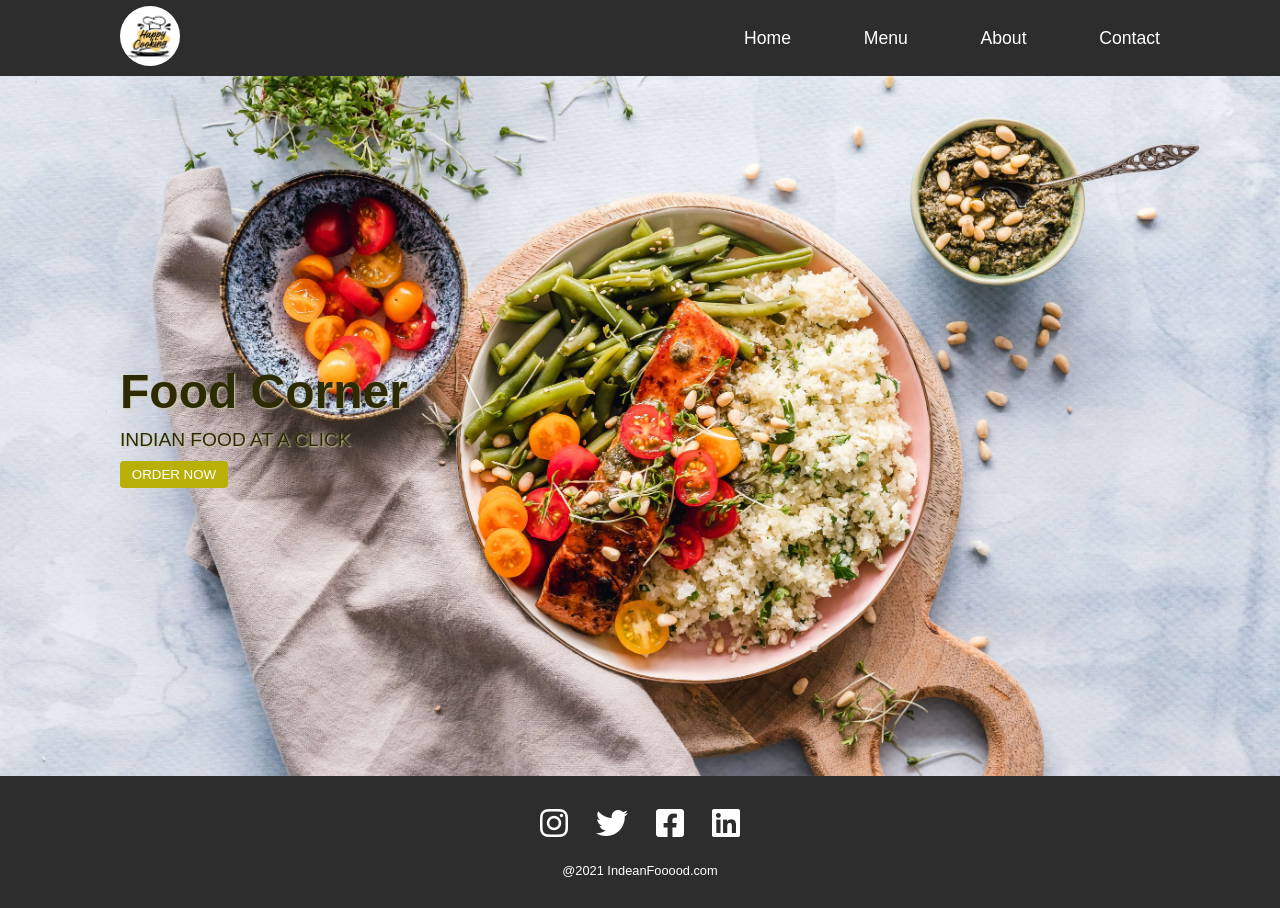
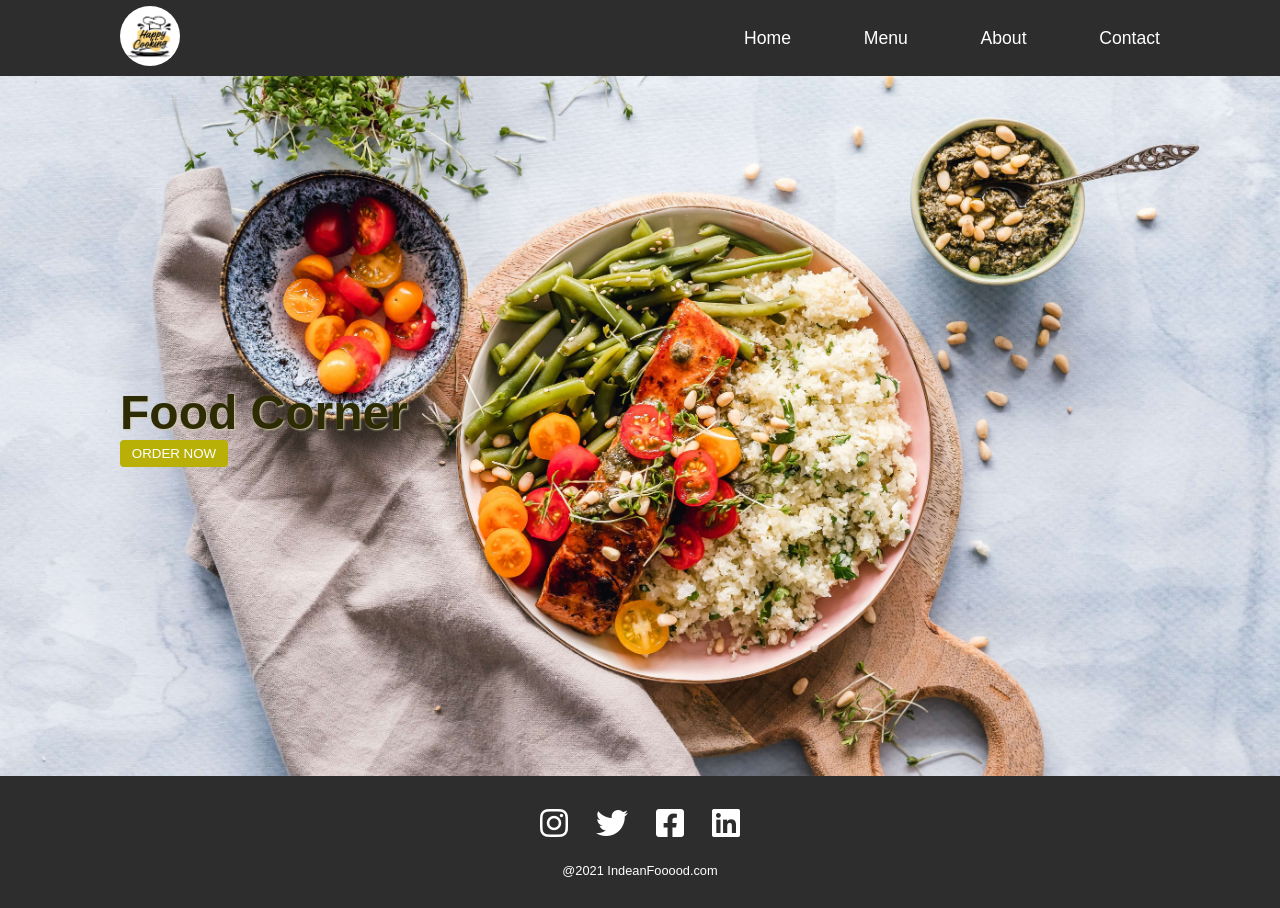
Before and after one commit to Ziba-Hemmati/ReactRouterDom, a React (Vite) app in the folder vite-project/: page / in a window 1280 px wide. Built offline with nearby package versions, Linux system fonts and the light colour scheme.

Commit message:
fix: button's link fixed

```diff
--- a/vite-project/src/components/Home.jsx
+++ b/vite-project/src/components/Home.jsx
@@ -1,3 +1,4 @@
+import { Link } from "react-router-dom";
 import "../styles/home.css";
 
 const Home = () => {
@@ -5,8 +6,9 @@ const Home = () => {
     <div>
       <div className="home-container ">
         <h2>Food Corner</h2>
-        <p>INDIAN FOOD AT A CLICK</p>
-        <button>ORDER NOW</button>
+        <Link to="/menu">
+          <button>ORDER NOW</button>
+        </Link>
       </div>
     </div>
   );
```
